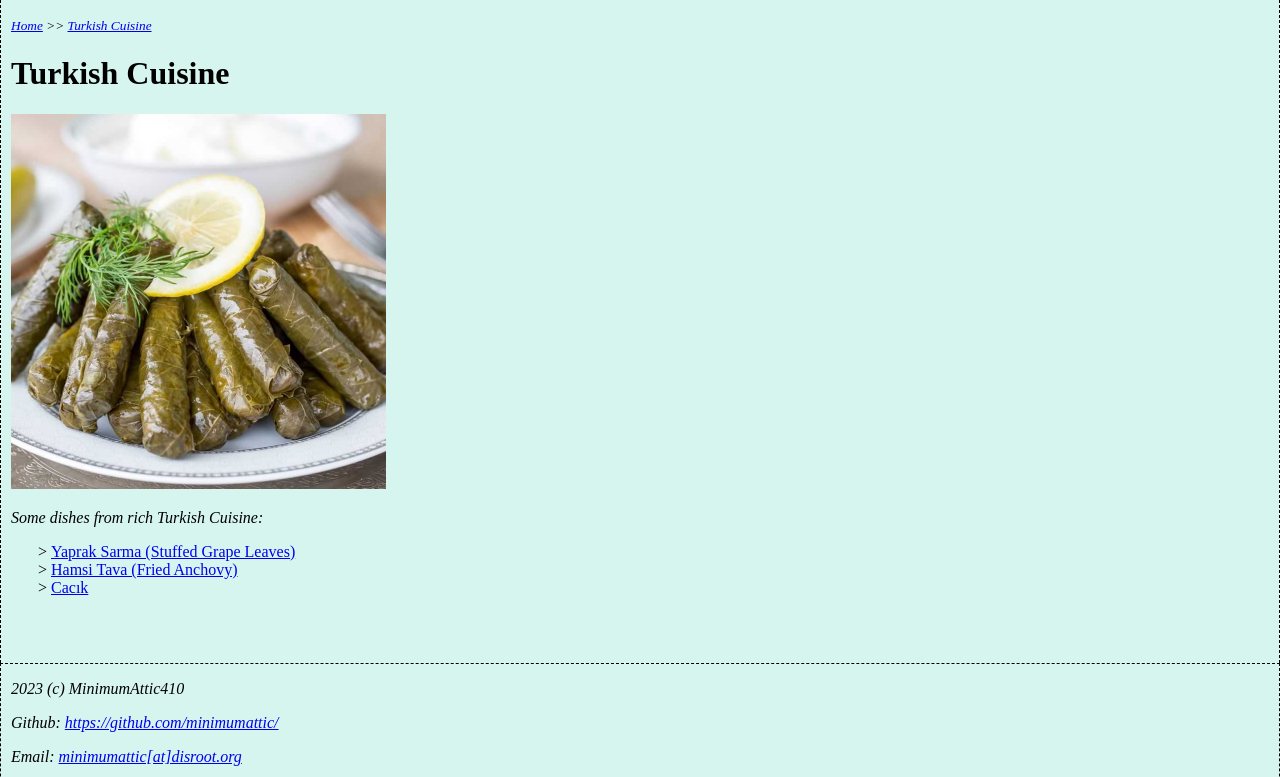
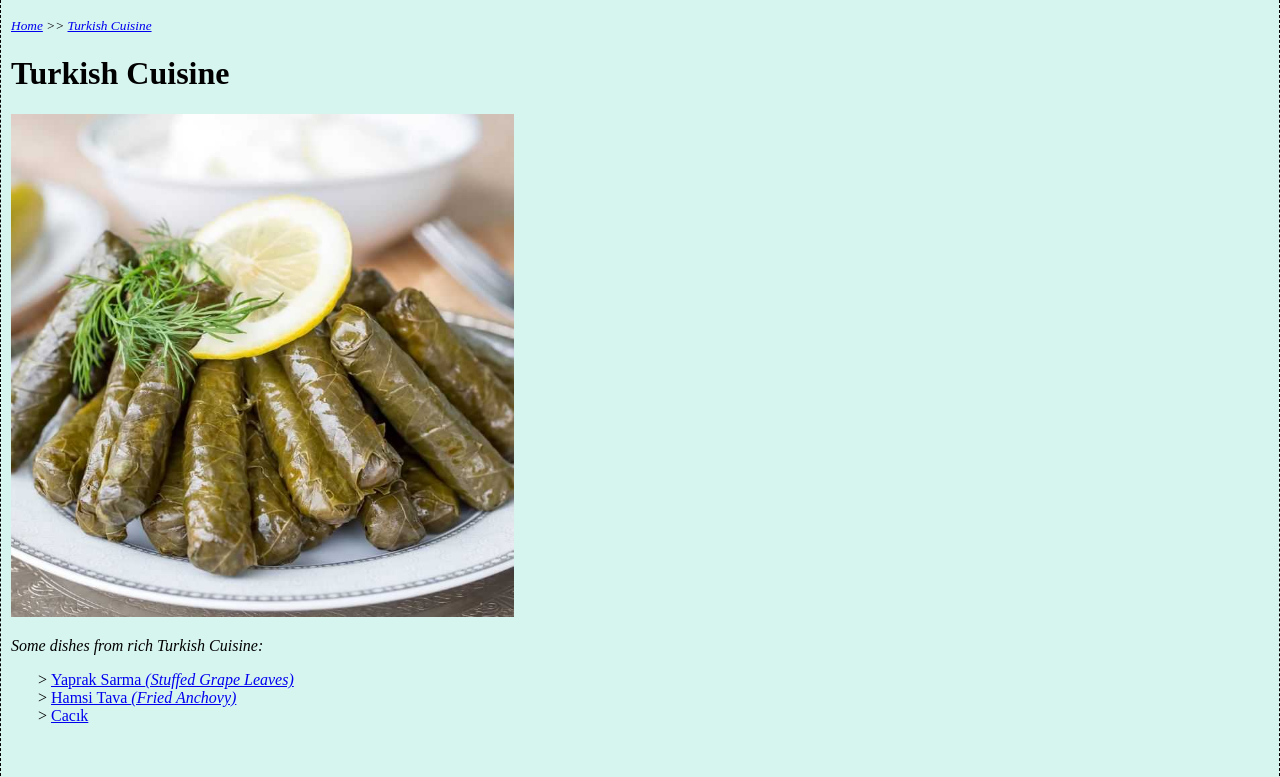
Before and after one commit to minimumattic/minimumattic.github.io, a plain HTML site: page odin-recipes/index.html in a window 1280 px wide. Shown: the top 777 px of the page. Drawn offline with Linux system fonts and the light colour scheme; grey boxes are pictures that could not be loaded.

Commit message:
Edit index

```diff
--- a/odin-recipes/index.html
+++ b/odin-recipes/index.html
@@ -11,11 +11,11 @@
     <main>
       <p><small><em><a href="../">Home</a> >> <a href="#">Turkish Cuisine</a></em></small></p>
       <h1>Turkish Cuisine</h1>
-      <img src="./images/yaprak-sarma.jpg" alt="yaprak-sarma" width="375" height="375">
+      <img src="./images/yaprak-sarma.jpg" alt="yaprak-sarma" width="40%" height="40%">
       <p><em>Some dishes from rich Turkish Cuisine:</em></p>
       <ul>
-        <li><a href='./recipes/stuffed-grape-leaves.html'>Yaprak Sarma (Stuffed Grape Leaves)</a></li>
-        <li><a href="./recipes/hamsi.html">Hamsi Tava (Fried Anchovy)</a></li>
+        <li><a href='./recipes/stuffed-grape-leaves.html'>Yaprak Sarma <em>(Stuffed Grape Leaves)</em></a></li>
+        <li><a href="./recipes/hamsi.html">Hamsi Tava <em>(Fried Anchovy)</em></a></li>
         <li><a href="./recipes/cacik.html">Cacık</a></li>
       </ul>
     </main>
```
